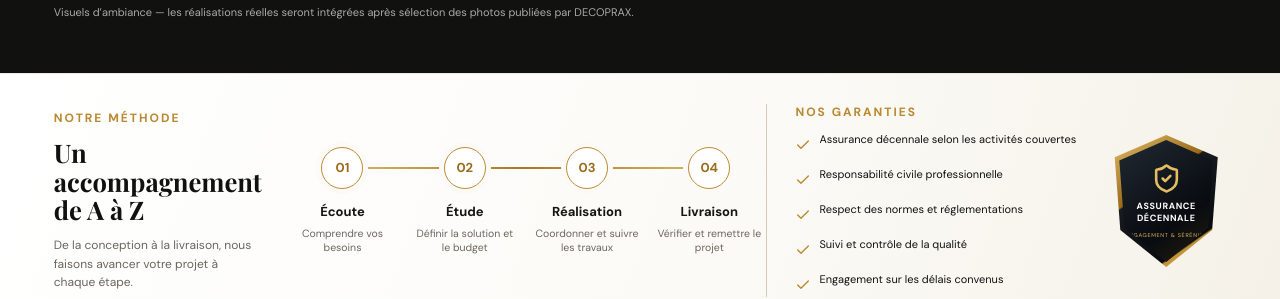
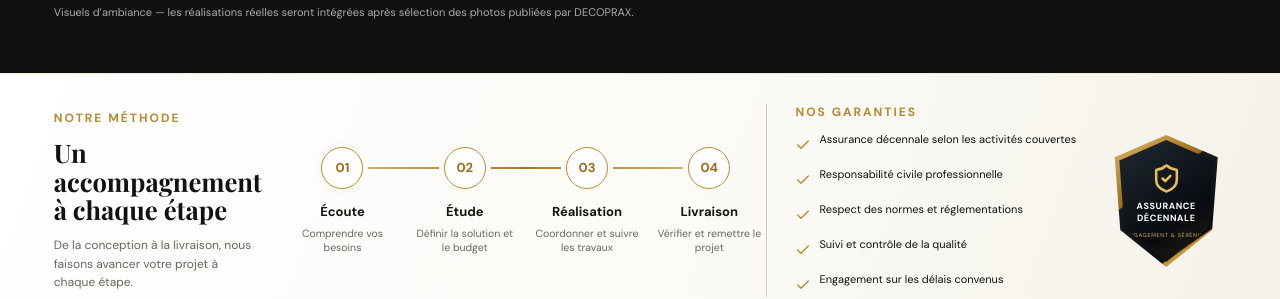
Before and after one commit to mectrading77-MMG/Decoprax, a Next.js app: page / in a window 1280 px wide. Shown: the part 2140-2439 px from the top of the page. Built offline with nearby package versions, Linux system fonts and the light colour scheme.

Commit message:
Restore method heading wording

```diff
--- a/app/page.tsx
+++ b/app/page.tsx
@@ -15,7 +15,7 @@ export default function Home(){const [menu,setMenu]=useState(false);const [sent,
 <div className="method section">
   <div className="method-title">
     <p className="kicker">NOTRE MÉTHODE</p>
-    <h2>Un accompagnement<br/>de A à Z</h2>
+    <h2>Un accompagnement<br/>à chaque étape</h2>
     <p className="method-intro">De la conception à la livraison, nous faisons avancer votre projet à chaque étape.</p>
   </div>
   <div className="steps">
```
